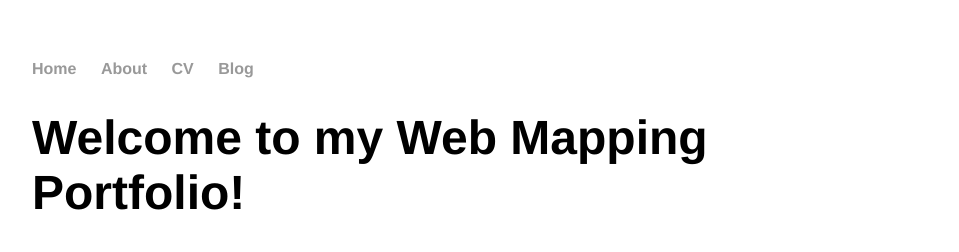
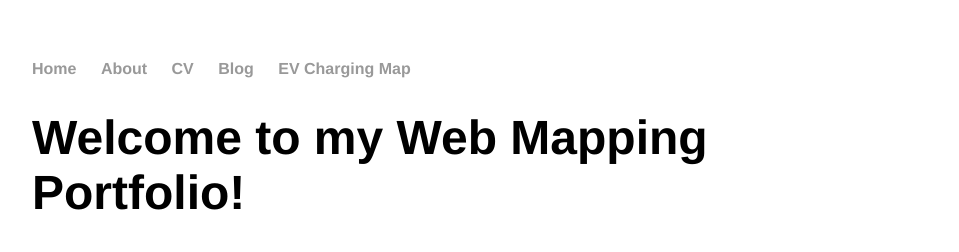
Before and after one commit to shashwat-bajaj/shashwat-bajaj.github.io, a Jekyll site: the page built from index.md, in a window 1280 px wide. Shown: the top 252 px of the page, without its empty margins (160-1119 px from the left). Built offline with Jekyll 4.4.1, drawn with Linux system fonts in a browser that asks for light colours; our own code applies the rules of GitHub Pages for plain Markdown files; Markdown is read by kramdown in place of the engine named in the settings.

Commit message:
Update default.html

```diff
--- a/_layouts/default.html
+++ b/_layouts/default.html
@@ -12,6 +12,7 @@
 		        	<li><a href="/about">About</a></li>
 	        		<li><a href="/cv">CV</a></li>
 	        		<li><a href="/blog">Blog</a></li>
+					<li><a href="/ev-charging-map/">EV Charging Map</a></li>
 	    		</ul>
 			</nav>
 			<div class="container">
```
